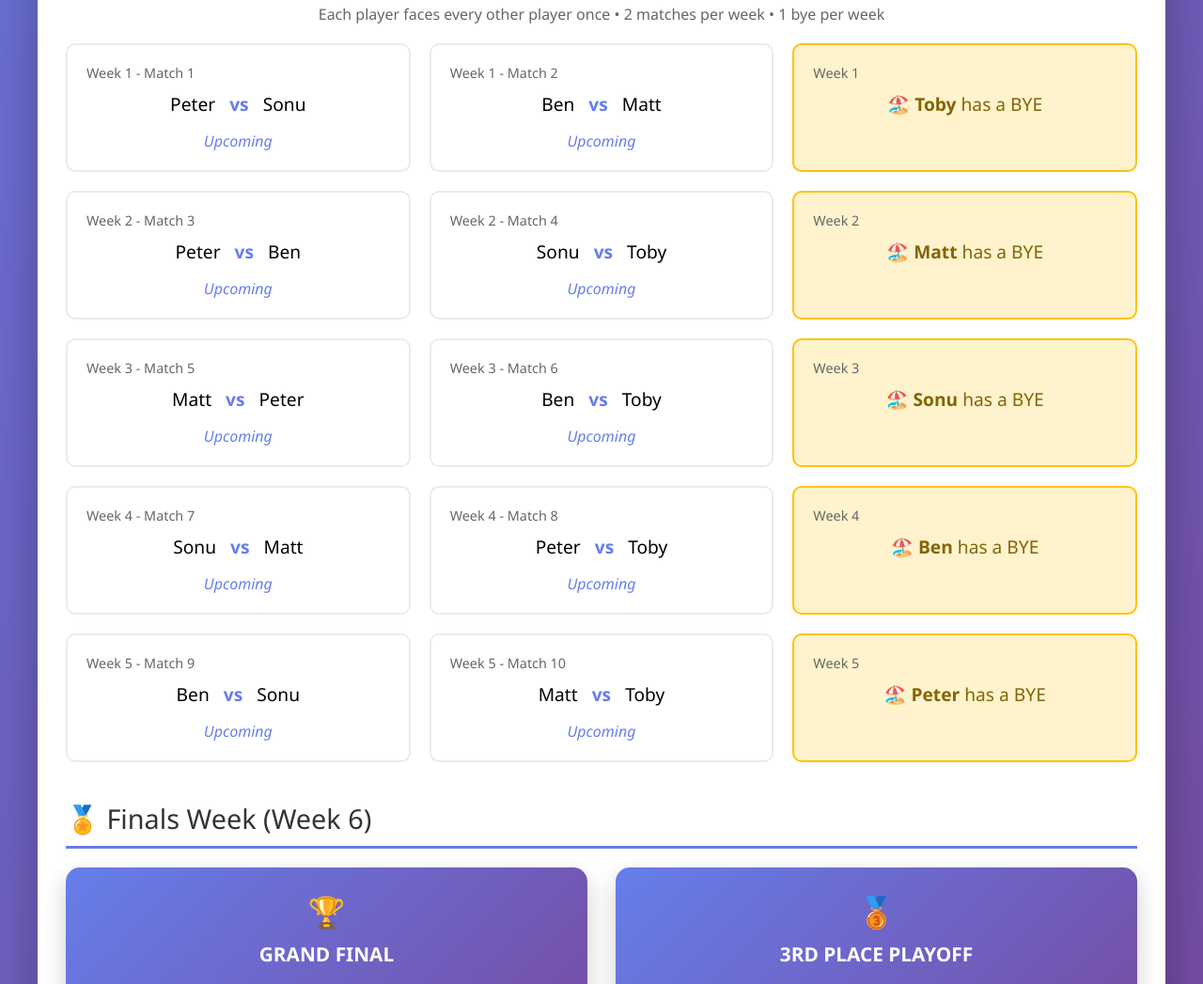
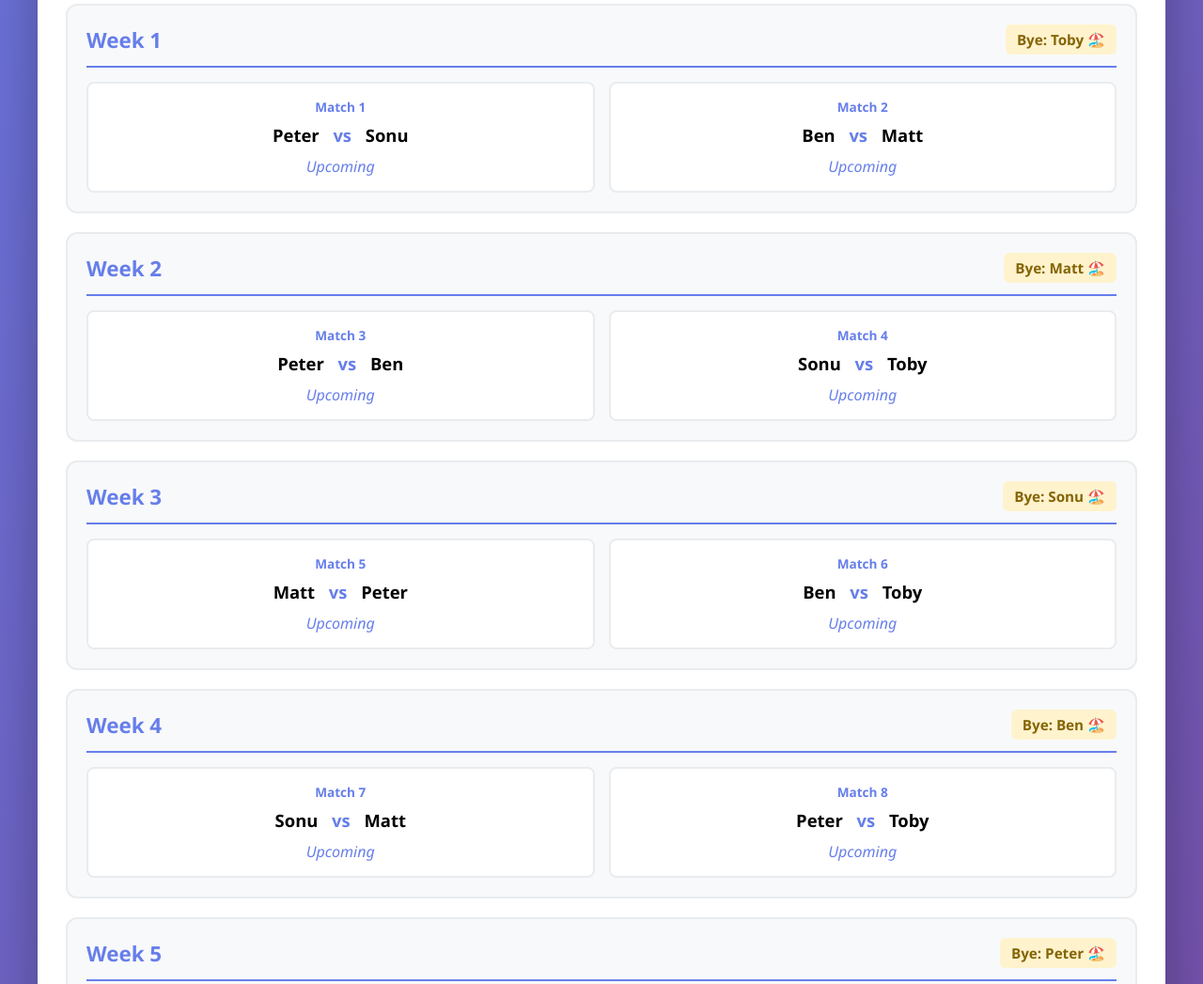
Before and after one commit to phang2000/wimbeldont-open, a plain HTML site: page index.html in a window 1280 px wide. Shown: the part 1000-2047 px from the top of the page at 94% size. Drawn offline with Linux system fonts and the light colour scheme.

Commit message:
Add files via upload

```diff
--- a/index.html
+++ b/index.html
@@ -108,6 +108,77 @@
             display: grid;
             grid-template-columns: repeat(auto-fill, minmax(300px, 1fr));
             gap: 20px;
+        }
+
+        /* Week Block Styles */
+        .week-block {
+            background: #f8f9fa;
+            border-radius: 12px;
+            padding: 20px;
+            margin-bottom: 20px;
+            border: 2px solid #e9ecef;
+        }
+
+        .week-header {
+            display: flex;
+            justify-content: space-between;
+            align-items: center;
+            margin-bottom: 15px;
+            padding-bottom: 12px;
+            border-bottom: 2px solid #667eea;
+        }
+
+        .week-title {
+            font-size: 1.4em;
+            font-weight: bold;
+            color: #667eea;
+        }
+
+        .week-bye {
+            font-size: 0.95em;
+            color: #856404;
+            background: #fff3cd;
+            padding: 6px 12px;
+            border-radius: 6px;
+            font-weight: 600;
+        }
+
+        .week-matches {
+            display: grid;
+            grid-template-columns: 1fr 1fr;
+            gap: 15px;
+        }
+
+        .compact-match-card {
+            background: white;
+            border: 2px solid #e9ecef;
+            border-radius: 8px;
+            padding: 15px;
+            transition: all 0.3s;
+            text-align: center;
+        }
+
+        .compact-match-card:hover {
+            border-color: #667eea;
+            box-shadow: 0 4px 12px rgba(102, 126, 234, 0.15);
+            transform: translateY(-2px);
+        }
+
+        .compact-match-card.completed {
+            background: #f8f9fa;
+        }
+
+        .compact-match-number {
+            font-size: 0.85em;
+            color: #667eea;
+            font-weight: 600;
+            margin-bottom: 8px;
+        }
+
+        .compact-match-players {
+            font-size: 1.15em;
+            margin-bottom: 10px;
+            font-weight: 600;
         }
 
         .match-card {
@@ -311,6 +382,44 @@
 
             .section-title {
                 font-size: 1.5em;
+            }
+
+            /* Week blocks mobile */
+            .week-block {
+                padding: 15px;
+                margin-bottom: 15px;
+            }
+
+            .week-header {
+                flex-direction: column;
+                align-items: flex-start;
+                gap: 8px;
+            }
+
+            .week-title {
+                font-size: 1.3em;
+            }
+
+            .week-bye {
+                font-size: 0.9em;
+                padding: 5px 10px;
+            }
+
+            .week-matches {
+                grid-template-columns: 1fr;
+                gap: 12px;
+            }
+
+            .compact-match-card {
+                padding: 14px;
+            }
+
+            .compact-match-number {
+                font-size: 0.85em;
+            }
+
+            .compact-match-players {
+                font-size: 1.1em;
             }
 
             .matches-grid {
@@ -550,96 +659,104 @@
         <!-- Round Robin Section -->
         <div class="section">
             <div class="section-title">📅 Round-Robin Fixtures (5 Weeks)</div>
-            <p style="text-align: center; color: #666; margin-bottom: 20px;">Each player faces every other player once • 2 matches per week • 1 bye per week</p>
-            <div class="matches-grid">
+
             <!-- Week 1 -->
-                <div class="match-card">
-                    <div class="match-number">Week 1 - Match 1</div>
-                    <div class="match-players">Peter <span class="vs">vs</span> Sonu</div>
+            <div class="week-block">
+                <div class="week-header">
+                    <span class="week-title">Week 1</span>
+                    <span class="week-bye">Bye: Toby 🏖️</span>
+                </div>
+                <div class="week-matches">
+                    <div class="compact-match-card">
+                        <div class="compact-match-number">Match 1</div>
+                        <div class="compact-match-players">Peter <span class="vs">vs</span> Sonu</div>
                         <div class="match-status">Upcoming</div>
                     </div>
-
-                <div class="match-card">
-                    <div class="match-number">Week 1 - Match 2</div>
-                    <div class="match-players">Ben <span class="vs">vs</span> Matt</div>
+                    <div class="compact-match-card">
+                        <div class="compact-match-number">Match 2</div>
+                        <div class="compact-match-players">Ben <span class="vs">vs</span> Matt</div>
                         <div class="match-status">Upcoming</div>
                     </div>
-
-                <div class="match-card" style="background: #fff3cd; border-color: #ffc107;">
-                    <div class="match-number">Week 1</div>
-                    <div class="match-players" style="color: #856404;">🏖️ <strong>Toby</strong> has a BYE</div>
+                </div>
             </div>
 
             <!-- Week 2 -->
-                <div class="match-card">
-                    <div class="match-number">Week 2 - Match 3</div>
-                    <div class="match-players">Peter <span class="vs">vs</span> Ben</div>
+            <div class="week-block">
+                <div class="week-header">
+                    <span class="week-title">Week 2</span>
+                    <span class="week-bye">Bye: Matt 🏖️</span>
+                </div>
+                <div class="week-matches">
+                    <div class="compact-match-card">
+                        <div class="compact-match-number">Match 3</div>
+                        <div class="compact-match-players">Peter <span class="vs">vs</span> Ben</div>
                         <div class="match-status">Upcoming</div>
                     </div>
-
-                <div class="match-card">
-                    <div class="match-number">Week 2 - Match 4</div>
-                    <div class="match-players">Sonu <span class="vs">vs</span> Toby</div>
+                    <div class="compact-match-card">
+                        <div class="compact-match-number">Match 4</div>
+                        <div class="compact-match-players">Sonu <span class="vs">vs</span> Toby</div>
                         <div class="match-status">Upcoming</div>
                     </div>
-
-                <div class="match-card" style="background: #fff3cd; border-color: #ffc107;">
-                    <div class="match-number">Week 2</div>
-                    <div class="match-players" style="color: #856404;">🏖️ <strong>Matt</strong> has a BYE</div>
+                </div>
             </div>
 
             <!-- Week 3 -->
-                <div class="match-card">
-                    <div class="match-number">Week 3 - Match 5</div>
-                    <div class="match-players">Matt <span class="vs">vs</span> Peter</div>
+            <div class="week-block">
+                <div class="week-header">
+                    <span class="week-title">Week 3</span>
+                    <span class="week-bye">Bye: Sonu 🏖️</span>
+                </div>
+                <div class="week-matches">
+                    <div class="compact-match-card">
+                        <div class="compact-match-number">Match 5</div>
+                        <div class="compact-match-players">Matt <span class="vs">vs</span> Peter</div>
                         <div class="match-status">Upcoming</div>
                     </div>
-
-                <div class="match-card">
-                    <div class="match-number">Week 3 - Match 6</div>
-                    <div class="match-players">Ben <span class="vs">vs</span> Toby</div>
+                    <div class="compact-match-card">
+                        <div class="compact-match-number">Match 6</div>
+                        <div class="compact-match-players">Ben <span class="vs">vs</span> Toby</div>
                         <div class="match-status">Upcoming</div>
                     </div>
-
-                <div class="match-card" style="background: #fff3cd; border-color: #ffc107;">
-                    <div class="match-number">Week 3</div>
-                    <div class="match-players" style="color: #856404;">🏖️ <strong>Sonu</strong> has a BYE</div>
+                </div>
             </div>
 
             <!-- Week 4 -->
-                <div class="match-card">
-                    <div class="match-number">Week 4 - Match 7</div>
-                    <div class="match-players">Sonu <span class="vs">vs</span> Matt</div>
+            <div class="week-block">
+                <div class="week-header">
+                    <span class="week-title">Week 4</span>
+                    <span class="week-bye">Bye: Ben 🏖️</span>
+                </div>
+                <div class="week-matches">
+                    <div class="compact-match-card">
+                        <div class="compact-match-number">Match 7</div>
+                        <div class="compact-match-players">Sonu <span class="vs">vs</span> Matt</div>
                         <div class="match-status">Upcoming</div>
                     </div>
-
-                <div class="match-card">
-                    <div class="match-number">Week 4 - Match 8</div>
-                    <div class="match-players">Peter <span class="vs">vs</span> Toby</div>
+                    <div class="compact-match-card">
+                        <div class="compact-match-number">Match 8</div>
+                        <div class="compact-match-players">Peter <span class="vs">vs</span> Toby</div>
                         <div class="match-status">Upcoming</div>
                     </div>
-
-                <div class="match-card" style="background: #fff3cd; border-color: #ffc107;">
-                    <div class="match-number">Week 4</div>
-                    <div class="match-players" style="color: #856404;">🏖️ <strong>Ben</strong> has a BYE</div>
+                </div>
             </div>
 
             <!-- Week 5 -->
-                <div class="match-card">
-                    <div class="match-number">Week 5 - Match 9</div>
-                    <div class="match-players">Ben <span class="vs">vs</span> Sonu</div>
+            <div class="week-block">
+                <div class="week-header">
+                    <span class="week-title">Week 5</span>
+                    <span class="week-bye">Bye: Peter 🏖️</span>
+                </div>
+                <div class="week-matches">
+                    <div class="compact-match-card">
+                        <div class="compact-match-number">Match 9</div>
+                        <div class="compact-match-players">Ben <span class="vs">vs</span> Sonu</div>
                         <div class="match-status">Upcoming</div>
                     </div>
-
-                <div class="match-card">
-                    <div class="match-number">Week 5 - Match 10</div>
-                    <div class="match-players">Matt <span class="vs">vs</span> Toby</div>
+                    <div class="compact-match-card">
+                        <div class="compact-match-number">Match 10</div>
+                        <div class="compact-match-players">Matt <span class="vs">vs</span> Toby</div>
                         <div class="match-status">Upcoming</div>
                     </div>
-
-                <div class="match-card" style="background: #fff3cd; border-color: #ffc107;">
-                    <div class="match-number">Week 5</div>
-                    <div class="match-players" style="color: #856404;">🏖️ <strong>Peter</strong> has a BYE</div>
                 </div>
             </div>
         </div>
```
Lines whose indentation alone changed are shown as unchanged.
